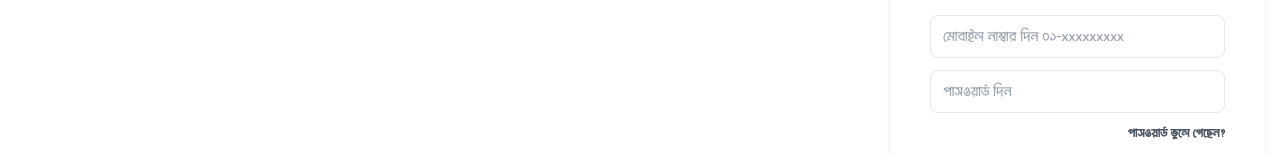
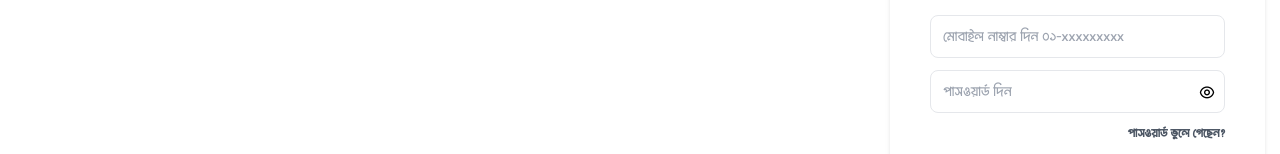
Before and after one commit to fuad-hasan-safat/lekhar-poka13.1.1, a Next.js app: page / in a window 1280 px wide. Shown: the part 232-386 px from the top of the page. Built offline with nearby package versions, Linux system fonts and the light colour scheme; no server answers.

Commit message:
Update Login.jsx

```diff
--- a/components/sidebar/login-sidebar/Login.jsx
+++ b/components/sidebar/login-sidebar/Login.jsx
@@ -25,12 +25,17 @@ export default function Login() {
   const [error, setError] = useState(null);
   const [numberPrefix, setNumberPrefix] = useState('88');
 
+  const [showPassword, setShowPassword] = useState(false);
+
+
 
   // google login state start
   const [profile, setProfile] = useState([]);
   const [email, setEmail] = useState('')
 
-
+  const togglePasswordVisibility = () => {
+    setShowPassword(!showPassword);
+  };
 
   const handleNumberhange = (e) => {
     // Allow only numbers and backspace key
@@ -122,7 +127,7 @@ export default function Login() {
         <>
           <div className="flex flex-col items-center">
             <div className="text-black text-xl mb-4">
-             <p className="py-[10px] px-[10px]"><span className="text-[#F9A106]">{username} </span> , লেখার পোকায় আপনাকে স্বাগতম </p>
+              <p className="py-[10px] px-[10px]"><span className="text-[#F9A106]">{username} </span> , লেখার পোকায় আপনাকে স্বাগতম </p>
             </div>
             <div className="flex flex-row space-x-3 text-[18px]">
               <LogoutButton
@@ -140,10 +145,10 @@ export default function Login() {
 
             </div>
             {localStorage.getItem("usertype") === 'admin' &&
-            <button
-            onClick={()=> router.push('/admin/admin')}
-            className="text-white rounded-[6px] bg-[#F9A106] px-[20px] h-[40px] mt-[25px]"
-            >অ্যাডমিন প্যানেল</button>
+              <button
+                onClick={() => router.push('/admin/admin')}
+                className="text-white rounded-[6px] bg-[#F9A106] px-[20px] h-[40px] mt-[25px]"
+              >অ্যাডমিন প্যানেল</button>
             }
             <Divider />
           </div>
@@ -154,7 +159,7 @@ export default function Login() {
             <div className="text-[20px] text-yellow-500 h-[28px]  pt-5 pb-[28px]">
               লগইন
             </div>
-            <div className="mb-3  pt-4">
+            <div className="mb-3  pt-4 w-full">
               <input
                 className="border rounded-lg w-full h-[43px] text-[14px] py-2 px-3 text-gray-700 leading-tight focus:outline-none focus:shadow-outline"
                 id="phonenumber"
@@ -166,16 +171,20 @@ export default function Login() {
               />
               {error && <p className="error text-red-500">{error}</p>}
             </div>
-            <div className="">
+            <div className="relative">
               <input
                 className="border rounded-lg w-full h-[43px] text-[14px] py-2 px-3 text-gray-700  leading-tight focus:outline-none focus:shadow-outline"
                 id="password"
-                type="password"
+                type={showPassword ? 'text' : 'password'}
                 placeholder="পাসওয়ার্ড দিন"
                 required
                 onChange={handlePasswordChange}
                 value={password}
               />
+              <button className="absolute right-[10px]  pt-[10px]" type="button" onClick={togglePasswordVisibility}>
+                {showPassword ? <i class="ri-eye-off-line"></i> : <i class="ri-eye-line"></i>}
+              </button>
+
             </div>
             <a
               className="pt-[12px] float-right mb-[15px] inline-block align-baseline font-bold text-xs text-gray-600 hover:text-black-800"
```
